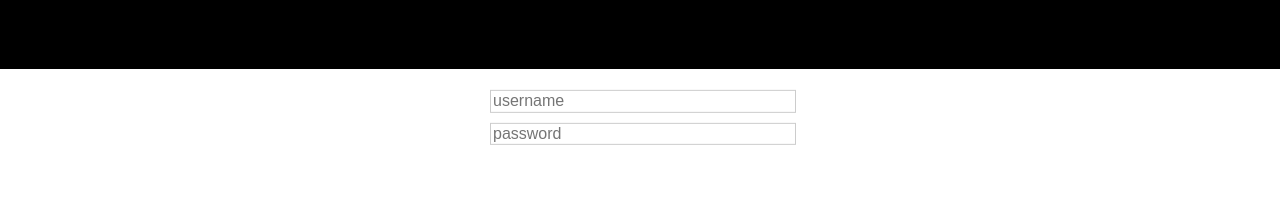
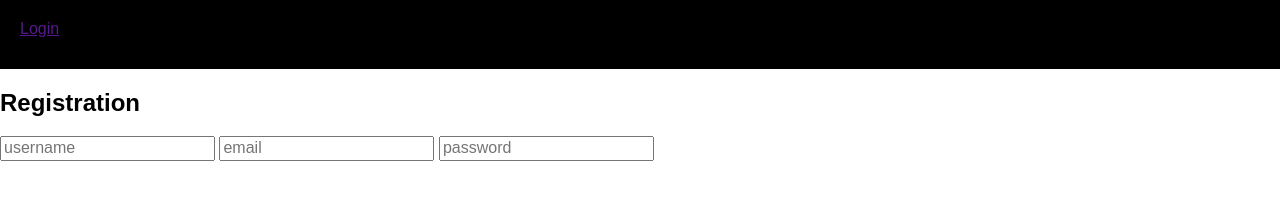
Before and after one commit to RemyaQburst/mean-stack, a website: page public/index.html in a window 1280 px wide. Drawn offline with Linux system fonts and the light colour scheme.

Commit message:
partial views

```diff
--- a/public/js/routes.js
+++ b/public/js/routes.js
@@ -13,6 +13,14 @@
                 }
             }
 		}).state({
+			name: 'meanApp.register',
+			url: '/',
+			views: {
+                'content@': {
+                    templateUrl: '../partials/register.html'
+                }
+            }
+		}).state({
 			name: 'meanApp.login',
 			url: '/',
 			views: {
--- a/public/partials/header.html
+++ b/public/partials/header.html
@@ -1 +1,3 @@
-<div class="header"></div>
+<div class="header">
+	<a href="">Login</a>
+</div>
--- /dev/null
+++ b/public/partials/register.html
@@ -0,0 +1,6 @@
+<div class="register-wrap">
+	<h2>Registration</h2>
+	<input type="text" placeholder="username">
+	<input type="email" placeholder="email">
+	<input type="password" placeholder="password">
+</div>
```
